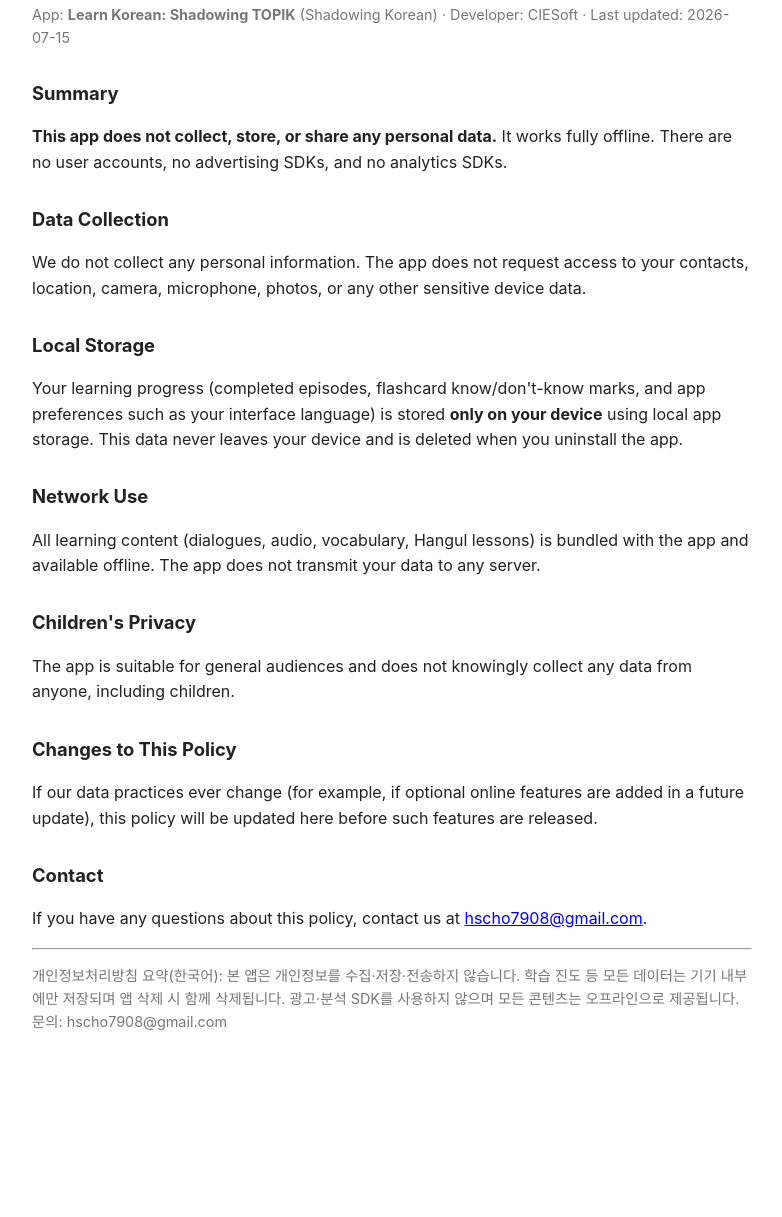
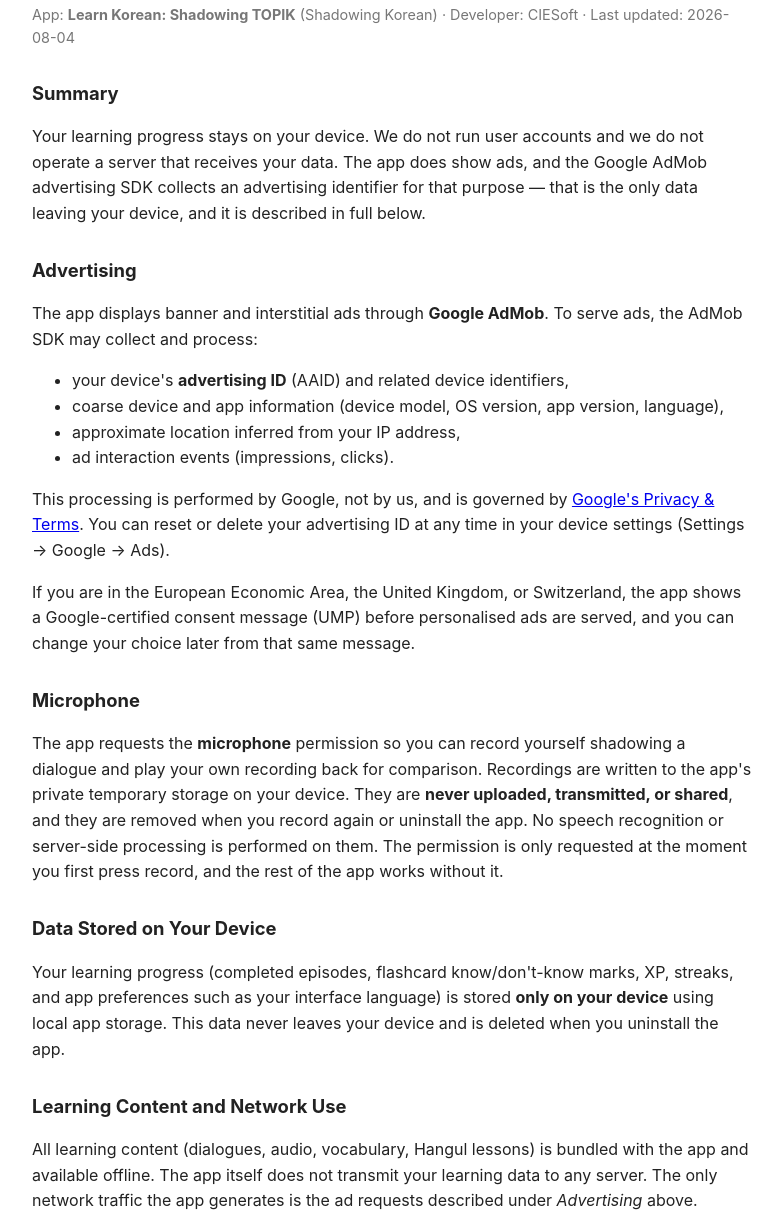
Before and after one commit to jejpapa/app-privacy, a plain HTML site: page shadowing-korean/privacy.html in a window 1280 px wide. Shown: the part 95-1312 px from the top of the page, without its empty margins (248-1030 px from the left). Before the commit the page ends 1168 px from the top, so only its background shows below. Drawn offline with Linux system fonts and the light colour scheme.

Commit message:
shadowing-korean: rewrite policy for ads + microphone
The live page still said "no advertising SDKs" and "does not request
access to your microphone" while the app now ships AdMob and requests
RECORD_AUDIO. This is the URL registered in Play Console, so it is the
one reviewers read.

Co-Authored-By: Claude Opus 5 (1M context) <noreply@anthropic.com>

```diff
--- a/shadowing-korean/privacy.html
+++ b/shadowing-korean/privacy.html
@@ -13,41 +13,76 @@
 </head>
 <body>
 <h1>Privacy Policy</h1>
-<p class="muted">App: <strong>Learn Korean: Shadowing TOPIK</strong> (Shadowing Korean) · Developer: CIESoft · Last updated: 2026-07-15</p>
+<p class="muted">App: <strong>Learn Korean: Shadowing TOPIK</strong> (Shadowing Korean) · Developer: CIESoft · Last updated: 2026-08-04</p>
 
 <h2>Summary</h2>
-<p><strong>This app does not collect, store, or share any personal data.</strong>
-It works fully offline. There are no user accounts, no advertising SDKs, and no analytics SDKs.</p>
+<p>Your learning progress stays on your device. We do not run user accounts and we do not
+operate a server that receives your data. The app does show ads, and the Google AdMob
+advertising SDK collects an advertising identifier for that purpose — that is the only
+data leaving your device, and it is described in full below.</p>
 
-<h2>Data Collection</h2>
-<p>We do not collect any personal information. The app does not request access to your
-contacts, location, camera, microphone, photos, or any other sensitive device data.</p>
+<h2>Advertising</h2>
+<p>The app displays banner and interstitial ads through <strong>Google AdMob</strong>. To serve
+ads, the AdMob SDK may collect and process:</p>
+<ul>
+  <li>your device's <strong>advertising ID</strong> (AAID) and related device identifiers,</li>
+  <li>coarse device and app information (device model, OS version, app version, language),</li>
+  <li>approximate location inferred from your IP address,</li>
+  <li>ad interaction events (impressions, clicks).</li>
+</ul>
+<p>This processing is performed by Google, not by us, and is governed by
+<a href="https://policies.google.com/technologies/partner-sites">Google's Privacy &amp; Terms</a>.
+You can reset or delete your advertising ID at any time in your device settings
+(Settings → Google → Ads).</p>
+<p>If you are in the European Economic Area, the United Kingdom, or Switzerland, the app shows
+a Google-certified consent message (UMP) before personalised ads are served, and you can
+change your choice later from that same message.</p>
 
-<h2>Local Storage</h2>
-<p>Your learning progress (completed episodes, flashcard know/don't-know marks, and app
-preferences such as your interface language) is stored <strong>only on your device</strong>
-using local app storage. This data never leaves your device and is deleted when you
-uninstall the app.</p>
+<h2>Microphone</h2>
+<p>The app requests the <strong>microphone</strong> permission so you can record yourself
+shadowing a dialogue and play your own recording back for comparison. Recordings are written
+to the app's private temporary storage on your device. They are <strong>never uploaded,
+transmitted, or shared</strong>, and they are removed when you record again or uninstall the
+app. No speech recognition or server-side processing is performed on them. The permission is
+only requested at the moment you first press record, and the rest of the app works without it.</p>
 
-<h2>Network Use</h2>
-<p>All learning content (dialogues, audio, vocabulary, Hangul lessons) is bundled with the
-app and available offline. The app does not transmit your data to any server.</p>
+<h2>Data Stored on Your Device</h2>
+<p>Your learning progress (completed episodes, flashcard know/don't-know marks, XP, streaks,
+and app preferences such as your interface language) is stored <strong>only on your
+device</strong> using local app storage. This data never leaves your device and is deleted
+when you uninstall the app.</p>
+
+<h2>Learning Content and Network Use</h2>
+<p>All learning content (dialogues, audio, vocabulary, Hangul lessons) is bundled with the app
+and available offline. The app itself does not transmit your learning data to any server. The
+only network traffic the app generates is the ad requests described under
+<em>Advertising</em> above.</p>
 
 <h2>Children's Privacy</h2>
-<p>The app is suitable for general audiences and does not knowingly collect any data from
-anyone, including children.</p>
+<p>This app is intended for users aged 13 and over. It is not directed at children, and ad
+content is limited to a Teen (T) maximum content rating. We do not knowingly collect personal
+information from children under 13. If you believe a child has used the app, contact us and
+we will assist with removing any associated advertising identifier.</p>
 
 <h2>Changes to This Policy</h2>
-<p>If our data practices ever change (for example, if optional online features are added in
-a future update), this policy will be updated here before such features are released.</p>
+<p>If our data practices change, this policy will be updated here before the change ships.</p>
 
 <h2>Contact</h2>
 <p>If you have any questions about this policy, contact us at
 <a href="mailto:hscho7908@gmail.com">hscho7908@gmail.com</a>.</p>
 
 <hr>
-<p class="muted">개인정보처리방침 요약(한국어): 본 앱은 개인정보를 수집·저장·전송하지 않습니다.
-학습 진도 등 모든 데이터는 기기 내부에만 저장되며 앱 삭제 시 함께 삭제됩니다. 광고·분석 SDK를
-사용하지 않으며 모든 콘텐츠는 오프라인으로 제공됩니다. 문의: hscho7908@gmail.com</p>
+<h2>개인정보처리방침 요약 (한국어)</h2>
+<p class="muted">본 앱은 계정을 운영하지 않으며 자체 서버로 이용자 데이터를 전송하지 않습니다.
+학습 진도·XP·연속학습 기록은 기기 내부에만 저장되고 앱 삭제 시 함께 삭제됩니다.</p>
+<p class="muted"><strong>광고</strong>: Google AdMob 배너·전면 광고를 게재하며, 이를 위해 광고 ID(AAID),
+기기·앱 정보, IP 기반 대략적 위치, 광고 상호작용 기록이 Google에 의해 수집·처리됩니다. 기기 설정
+(설정 → Google → 광고)에서 광고 ID를 재설정하거나 삭제할 수 있습니다. EEA·영국·스위스 이용자에게는
+맞춤 광고 게재 전 Google 인증 동의 메시지(UMP)가 표시됩니다.</p>
+<p class="muted"><strong>마이크</strong>: 쉐도잉 녹음·재생 비교 기능에만 사용합니다. 녹음 파일은 앱 전용
+임시 저장소에 보관되며 <strong>외부로 전송·공유되지 않고</strong> 음성인식에도 사용되지 않습니다. 녹음
+버튼을 처음 누를 때만 권한을 요청하며, 권한 없이도 나머지 기능은 정상 동작합니다.</p>
+<p class="muted">본 앱의 이용 대상 연령은 만 13세 이상이며 광고 콘텐츠 등급은 Teen(T)으로 제한됩니다.
+문의: hscho7908@gmail.com</p>
 </body>
 </html>
```
